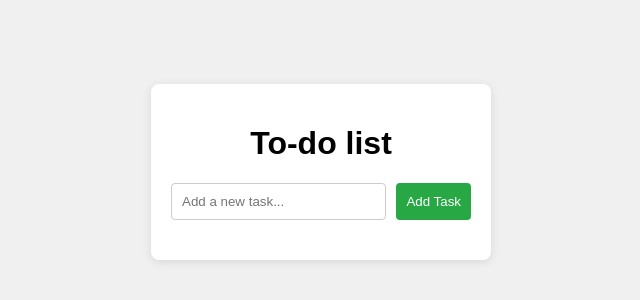
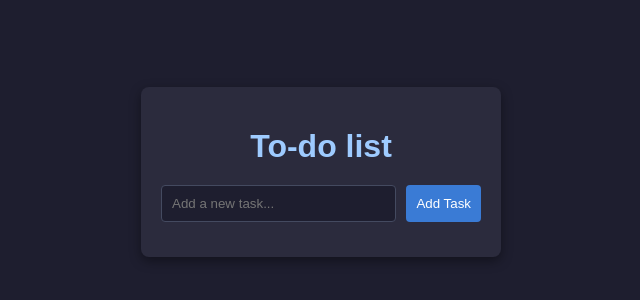
Before and after one commit to edsonvsantos/to-do-list, a website: page public/index.html in a window 1280 px wide. Shown: the part 228-528 px from the top of the page, without its empty margins (319-959 px from the left). Drawn offline with Linux system fonts and the light colour scheme.

Commit message:
Add files via upload

```diff
--- a/public/style.css
+++ b/public/style.css
@@ -1,60 +1,158 @@
-body{
-    font-family: Arial, Helvetica, sans-serif;
+body {
+    font-family: Arial, sans-serif;
+    background-color: #1e1e2f;
+    color: #d3d7de;
     display: flex;
     justify-content: center;
     align-items: center;
     height: 100vh;
-    background-color: #f0f0f0;
     margin: 0;
 }
 
-.container{
-    background-color: white;
+.container {
+    background-color: #2b2b3d;
     padding: 20px;
     border-radius: 8px;
-    box-shadow: 0 2px 10px rgba(0, 0, 0, 0.1);
-    width: 300px;
+    width: 320px;
+    box-shadow: 0 4px 12px rgba(0, 0, 0, 0.4);
 }
 
-h1{
+h1 {
     text-align: center;
-}
-
-.input-container{
-    display: flex;
+    color: #9ecbff;
     margin-bottom: 20px;
 }
 
-input{
+.input-container {
+    display: flex;
+    margin-bottom: 15px;
+}
+
+input {
     flex: 1;
     padding: 10px;
-    border: 1px solid #ccc;
+    border: 1px solid #444a60;
     border-radius: 4px;
+    background-color: #1e1e2f;
+    color: #d3d7de;
 }
 
-button{
+button {
     padding: 10px;
+    margin-left: 10px;
+    background-color: #3a7bd5;
     border: none;
-    background: #28a745;
-    color: white;
+    border-radius: 4px;
+    color: #fff;
     cursor: pointer;
-    border-radius: 4px;
-    margin-left: 10px;
 }
 
-button:hover{
-    background: #1a672b;
+button:hover {
+    background-color: #2e5da7;
 }
 
-ul{
+ul {
     list-style: none;
     padding: 0;
+    margin: 0;
 }
 
-li{
+li {
     display: flex;
     justify-content: space-between;
     align-items: center;
+    padding: 10px 5px;
+    border-bottom: 1px solid #3d425b;
+}
+
+li.completed button:first-child {
+    text-decoration: line-through;
+    opacity: 0.6;
+}
+
+.remove-btn {
+    background-color: #d9534f;
+}
+
+.remove-btn:hover {
+    background-color: #a94442;
+}
+body {
+    font-family: Arial, sans-serif;
+    background-color: #1e1e2f;
+    color: #d3d7de;
+    display: flex;
+    justify-content: center;
+    align-items: center;
+    height: 100vh;
+    margin: 0;
+}
+
+.container {
+    background-color: #2b2b3d;
+    padding: 20px;
+    border-radius: 8px;
+    width: 320px;
+    box-shadow: 0 4px 12px rgba(0, 0, 0, 0.4);
+}
+
+h1 {
+    text-align: center;
+    color: #9ecbff;
+    margin-bottom: 20px;
+}
+
+.input-container {
+    display: flex;
+    margin-bottom: 15px;
+}
+
+input {
+    flex: 1;
     padding: 10px;
-    border-bottom: 1px solid #ccc;
+    border: 1px solid #444a60;
+    border-radius: 4px;
+    background-color: #1e1e2f;
+    color: #d3d7de;
 }
+
+button {
+    padding: 10px;
+    margin-left: 10px;
+    background-color: #3a7bd5;
+    border: none;
+    border-radius: 4px;
+    color: #fff;
+    cursor: pointer;
+}
+
+button:hover {
+    background-color: #2e5da7;
+}
+
+ul {
+    list-style: none;
+    padding: 0;
+    margin: 0;
+}
+
+li {
+    display: flex;
+    justify-content: space-between;
+    align-items: center;
+    padding: 10px 5px;
+    border-bottom: 1px solid #3d425b;
+}
+
+li.completed button:first-child {
+    text-decoration: line-through;
+    opacity: 0.6;
+}
+
+.remove-btn {
+    background-color: #d9534f;
+}
+
+.remove-btn:hover {
+    background-color: #a94442;
+}
```
